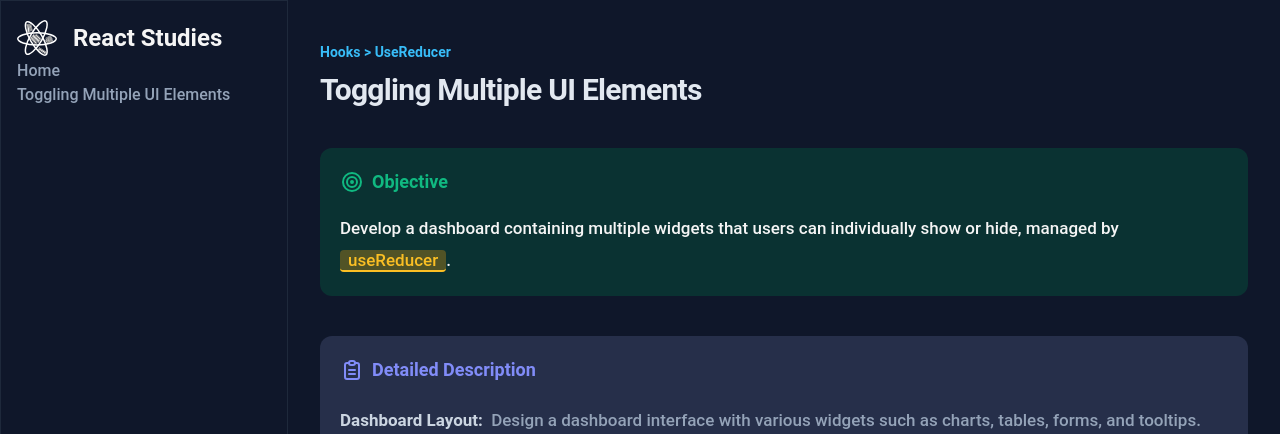
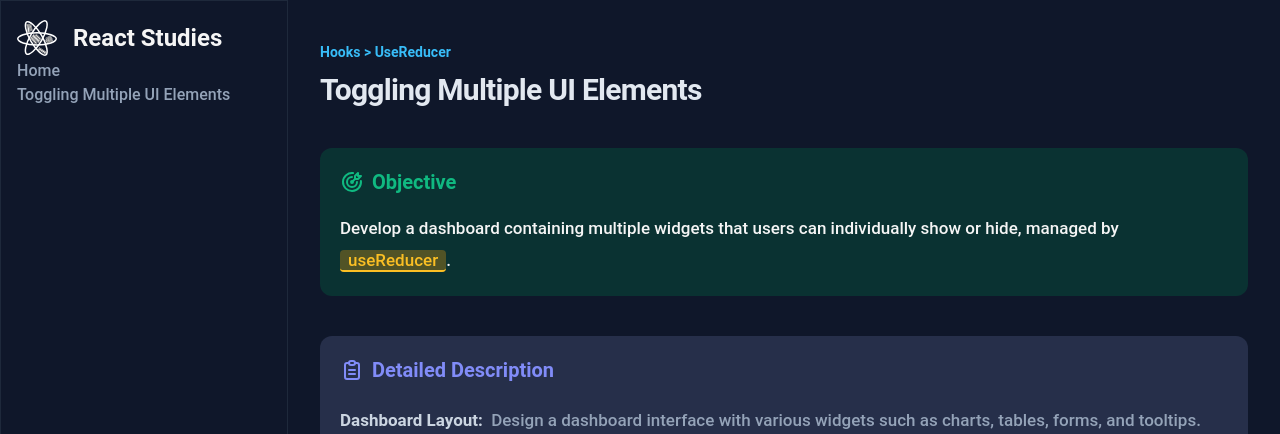
Before and after one commit to Bertollo-Nicolas/react-studies, a React (Vite) app: page /use-reducer/modal-management in a window 1280 px wide. Shown: the top 434 px of the page. Built offline with nearby package versions, Linux system fonts and the light colour scheme.

Commit message:
Update icon target

```diff
--- a/src/features/useReducer/ModalReducer/components/Exercice.tsx
+++ b/src/features/useReducer/ModalReducer/components/Exercice.tsx
@@ -1,5 +1,5 @@
 import React from 'react';
-import { IconClipboardText, IconTarget } from '@tabler/icons-react';
+import { IconClipboardText, IconTargetArrow } from '@tabler/icons-react';
 
 const Exercice: React.FC = () => {
     return (<>
@@ -7,13 +7,13 @@ const Exercice: React.FC = () => {
             <h3 className='mb-2 text-sm leading-6 font-semibold text-sky-400 capitalize'>Hooks {">"} UseReducer</h3>
             <h1 className='inline-block text-2xl sm:text-3xl font-bold tracking-tight text-slate-200'>Toggling Multiple UI Elements</h1>
             <section className='bg-emerald-900/50 p-5 rounded-xl mt-10'>
-                <h2 className='flex items-center text-emerald-500 font-bold text-lg'><IconTarget className='mr-2' /> Objective</h2>
+                <h2 className='flex items-center text-emerald-500 font-bold text-xl'><IconTargetArrow className='mr-2' /> Objective</h2>
                 <p className="mt-4 leading-8 text-neutral-100">
-                    Develop a dashboard containing multiple widgets that users can individually show or hide, managed by <span className=" bg-amber-500/30 rounded-sm text-amber-400 px-2 border-b-amber-400 border-b-2">useReducer</span>.
+                    Develop a dashboard containing multiple widgets that users can individually show or hide, managed by <span title="useEffect is a React Hook that lets you synchronize a component with an external system." className=" bg-amber-500/30 rounded-sm text-amber-400 px-2 border-b-amber-400 border-b-2">useReducer</span>.
                 </p>
             </section>
             <section className='bg-indigo-300/15 p-5 rounded-xl mt-10'>
-                <h2 className='flex items-center text-indigo-400 font-bold text-lg'><IconClipboardText className='mr-2' /> Detailed Description</h2>
+                <h2 className='flex items-center text-indigo-400 font-bold text-xl'><IconClipboardText className='mr-2' /> Detailed Description</h2>
                 <ul className="list-inside list-none space-y-3 mt-6">
                     <li>
                         <span className="font-semibold text-slate-300 mr-1">Dashboard Layout:</span> Design a dashboard interface with various widgets such as charts, tables, forms, and tooltips.
```
